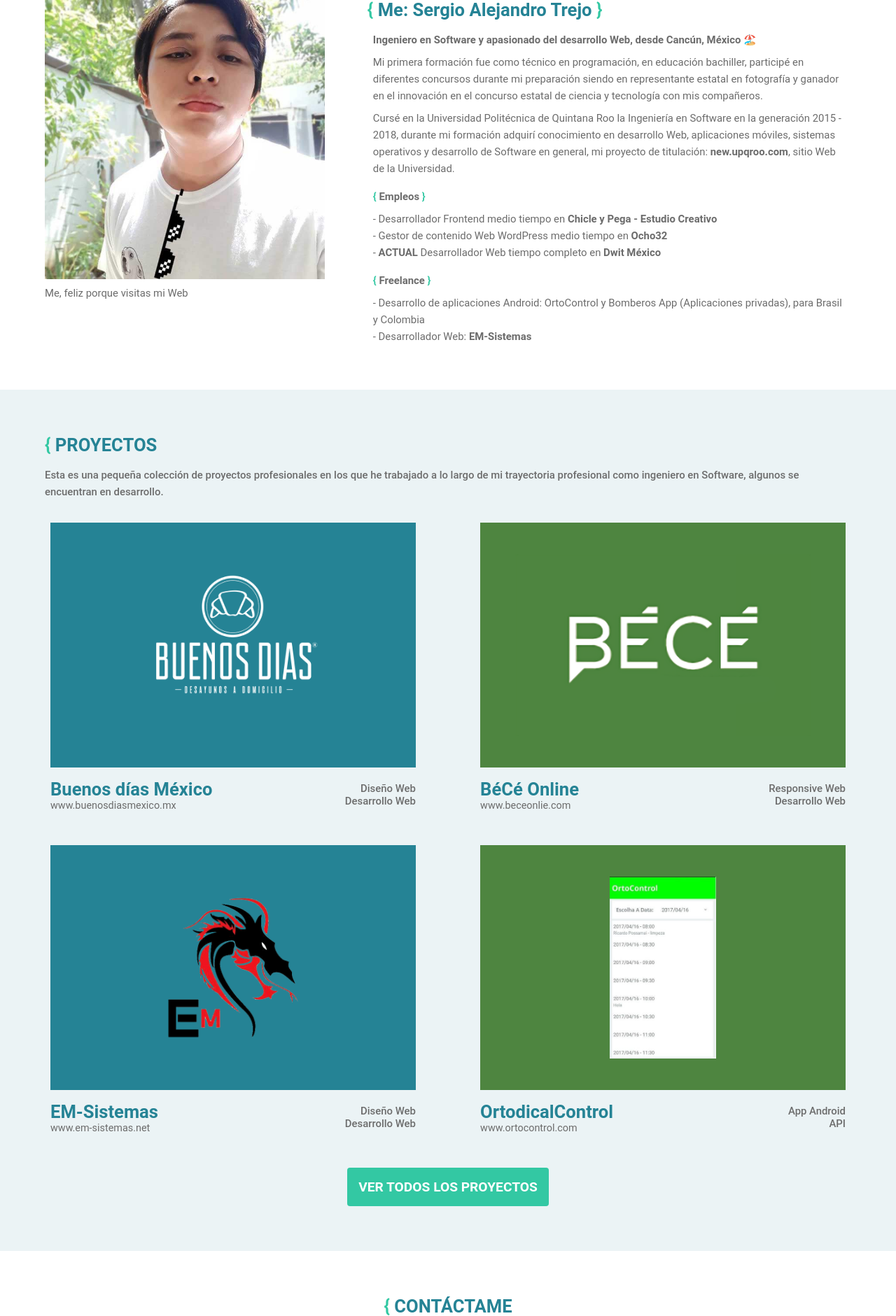
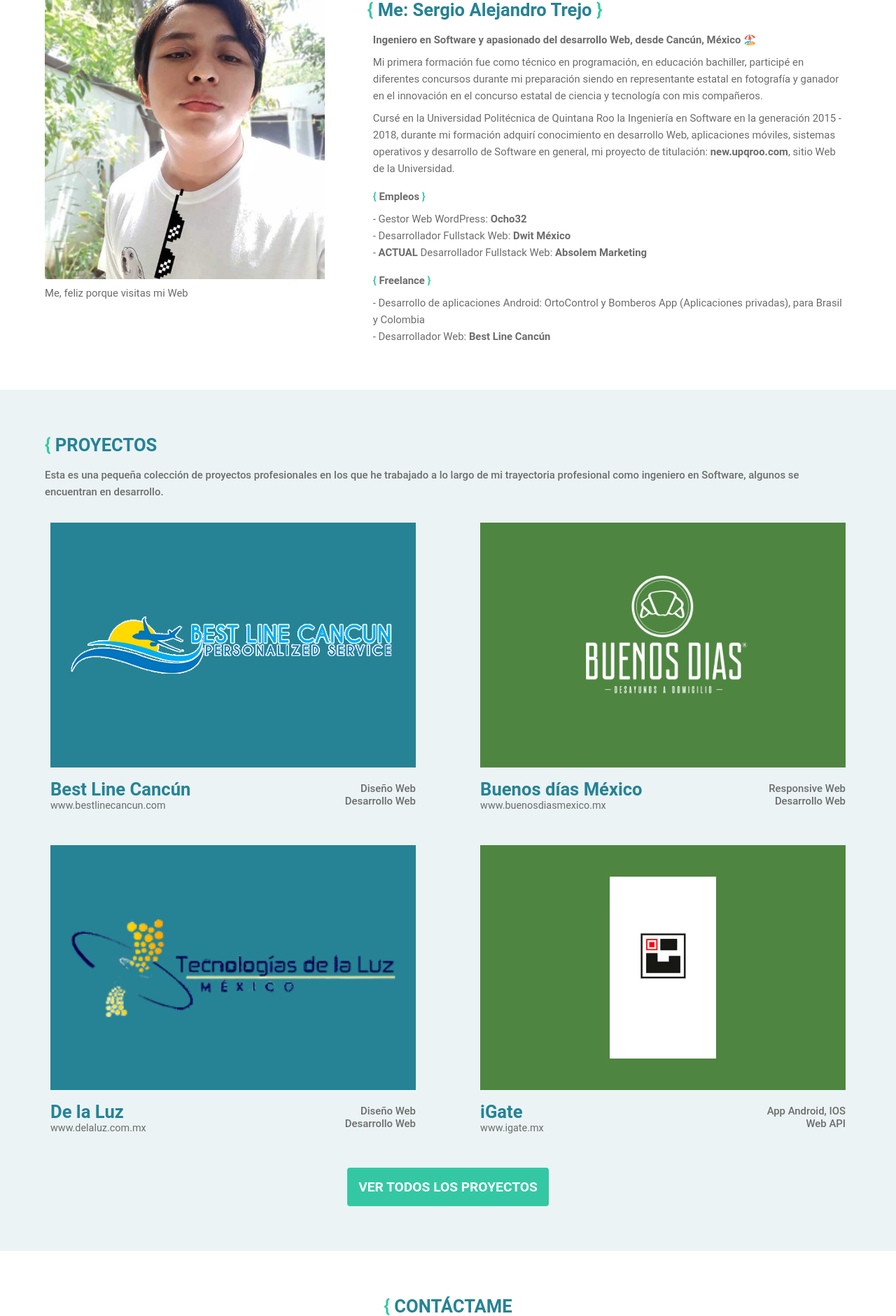
Before and after one commit to TrejoCode/web, a PHP site: page / in a window 1280 px wide. Shown: the part 1869-3750 px from the top of the page at 70% size. Run offline with PHP 8.4, Linux system fonts and the light colour scheme; some libraries are stand-ins or nearby versions.

Commit message:
*** WEB *** - Actualización de proyectos

```diff
--- a/index.php
+++ b/index.php
@@ -339,16 +339,16 @@
                             </p>
                             <div class="white-space-8"></div>
                             <p>
-                                - Desarrollador Frontend medio tiempo en
-                                <b><a rel="nofollow" target="_blank" href="https://www.chicleypegacreativo.com/">Chicle y Pega - Estudio Creativo</a></b>
+                                - Gestor Web WordPress:
+                                <b><a rel="nofollow" target="_blank" href="http://www.ocho32.com">Ocho32</a></b>
                             </p>
                             <p>
-                                - Gestor de contenido Web WordPress medio tiempo en
-                                <b><a rel="nofollow" target="_blank" href="http://www.ocho32.com/">Ocho32</a></b>
+                                - Desarrollador Fullstack Web:
+                                <b><a rel="nofollow" target="_blank" href="http://www.dwitmexico.com/">Dwit México</a></b>
                             </p>
                             <p>
-                                - <b>ACTUAL</b> Desarrollador Web tiempo completo en
-                                <b><a rel="nofollow" target="_blank" href="http://www.dwitmexico.com/">Dwit México</a></b>
+                                - <b>ACTUAL</b> Desarrollador Fullstack Web:
+                                <b><a rel="nofollow" target="_blank" href="https://absolemarketing.com/">Absolem Marketing</a></b>
                             </p>
                             <div class="white-space-16"></div>
                             <p>
@@ -360,7 +360,7 @@
                             </p>
                             <p>
                                 - Desarrollador Web:
-                                <b><a rel="nofollow" target="_blank" href="http://www.em-sistemas.net/">EM-Sistemas</a></b>
+                                <b><a rel="nofollow" target="_blank" href="https://www.bestlinecancun.com/">Best Line Cancún</a></b>
                             </p>
                             <div class="white-space-64"></div>
                         </div>
@@ -383,16 +383,16 @@
                         <div class="project-container row-responsive">
                             <div class="project column wow fadeInLeft" data-wow-delay="0.1s" id="buenosdias">
                                 <div class="image responsive-img justify-center align-center">
-                                    <img src="./app/img/buenosdias.png" alt="Buenos días México" title="Buenos días México" />
+                                    <img src="./app/img/bestlinecancun.png" alt="Best Line Cancún" title="Best Line Cancún" />
                                 </div>
                                 <div class="white-space-16"></div>
                                 <div class="information align-center">
                                     <div class="title column">
                                         <h2 class="color-darkAqua">
-                                            Buenos días México
+                                            Best Line Cancún
                                         </h2>
-                                        <a class="color-gray font-tiny" href="https://buenosdiasmexico.mx/" target="_blank" rel="nofollow">
-                                            www.buenosdiasmexico.mx
+                                        <a class="color-gray font-tiny" href="https://www.bestlinecancun.com/" target="_blank" rel="nofollow">
+                                            www.bestlinecancun.com
                                         </a>
                                     </div>
                                     <div class="description column">
@@ -408,16 +408,16 @@
                             </div>
                             <div class="project column wow fadeInLeft" data-wow-delay="0.2s" id="bece">
                                 <div class="image responsive-img justify-center align-center">
-                                    <img src="./app/img/bece.png" alt="BéCé Online" title="BéCé Online" />
+                                    <img src="./app/img/buenosdias.png" alt="Buenos días México" title="Buenos días México" />
                                 </div>
                                 <div class="white-space-16"></div>
                                 <div class="information align-center">
                                     <div class="title column">
                                         <h2 class="color-darkAqua">
-                                            BéCé Online
+                                            Buenos días México
                                         </h2>
-                                        <a class="color-gray font-tiny" href="http://test.dwitmexico.com/" target="_blank" rel="nofollow">
-                                            www.beceonlie.com
+                                        <a class="color-gray font-tiny" href="https://buenosdiasmexico.mx/" target="_blank" rel="nofollow">
+                                            www.buenosdiasmexico.mx
                                         </a>
                                     </div>
                                     <div class="description column">
@@ -436,16 +436,16 @@
                         <div class="project-container row-responsive">
                             <div class="project column wow fadeInLeft" data-wow-delay="0.1s" id="buenosdias">
                                 <div class="image responsive-img justify-center align-center">
-                                    <img src="./app/img/em.png" alt="EM-Sistemas" title="EM-Sistemas" />
+                                    <img src="./app/img/delaluz.png" alt="EM-Sistemas" title="EM-Sistemas" />
                                 </div>
                                 <div class="white-space-16"></div>
                                 <div class="information align-center">
                                     <div class="title column">
                                         <h2 class="color-darkAqua">
-                                            EM-Sistemas
+                                            De la Luz
                                         </h2>
-                                        <a class="color-gray font-tiny" href="https://www.em-sistemas.net/" target="_blank" rel="nofollow">
-                                            www.em-sistemas.net
+                                        <a class="color-gray font-tiny" href="http://www.delaluz.com.mx/" target="_blank" rel="nofollow">
+                                            www.delaluz.com.mx
                                         </a>
                                     </div>
                                     <div class="description column">
@@ -461,24 +461,24 @@
                             </div>
                             <div class="project column wow fadeInLeft" data-wow-delay="0.2s" id="bece">
                                 <div class="image responsive-img justify-center align-center">
-                                    <img src="./app/img/orto.JPG" alt="OrtoControl" title="OrtoControl" />
+                                    <img src="./app/img/igate.jpg" alt="OrtoControl" title="OrtoControl" />
                                 </div>
                                 <div class="white-space-16"></div>
                                 <div class="information align-center">
                                     <div class="title column">
                                         <h2 class="color-darkAqua">
-                                            OrtodicalControl
+                                            iGate
                                         </h2>
-                                        <a class="color-gray font-tiny" href="http://www.ortocontol.com" target="_blank" rel="nofollow">
-                                            www.ortocontrol.com
+                                        <a class="color-gray font-tiny" href="https://igate.mx/" target="_blank" rel="nofollow">
+                                            www.igate.mx
                                         </a>
                                     </div>
                                     <div class="description column">
                                         <h5 class="color-gray">
-                                            App Android
+                                            App Android, IOS
                                         </h5>
                                         <h5 class="color-gray">
-                                            API
+                                            Web API
                                         </h5>
                                     </div>
                                 </div>
```
Also changed, not shown: portafolio.php (+60 -7 lines), app/img/bestlinecancun.png (added), app/img/goworkers.png (added), app/img/igate.jpg (added).
